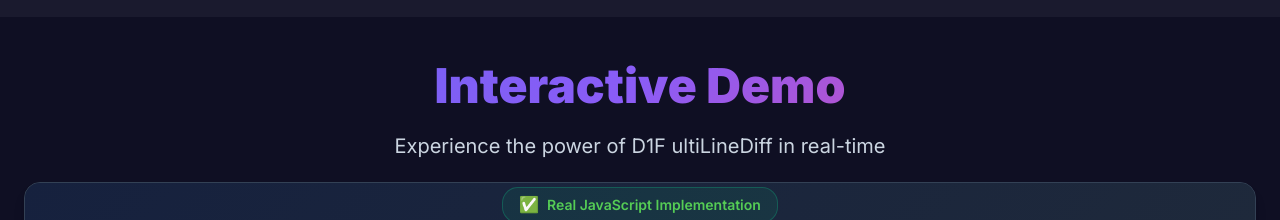
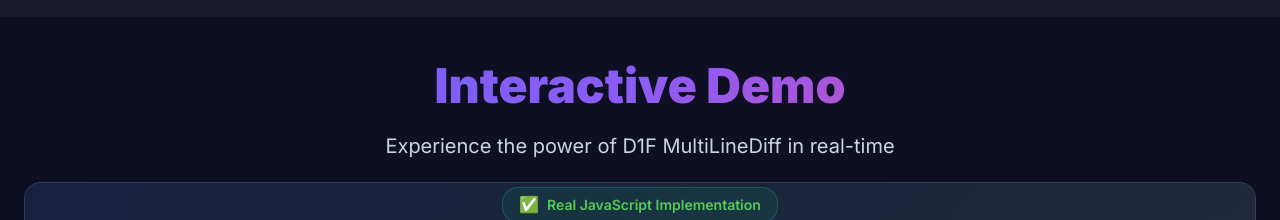
Before and after one commit to CodeFreezeAI/diff.xcf.ai, a website: page index.html in a window 1280 px wide. Shown: the part 1420-1640 px from the top of the page. Drawn offline with nearby package versions, Linux system fonts and the light colour scheme; animation ran at ten frames a second.

Commit message:
Fix typo

```diff
--- a/index.html
+++ b/index.html
@@ -244,7 +244,7 @@
         <div class="section-header">
             <div>
                 <h2 class="section-title">Interactive Demo</h2>
-                <p class="section-subtitle">Experience the power of D1F ultiLineDiff in real-time</p>
+                <p class="section-subtitle">Experience the power of D1F MultiLineDiff in real-time</p>
             </div>
         </div>
         <div class="demo-container">
```
